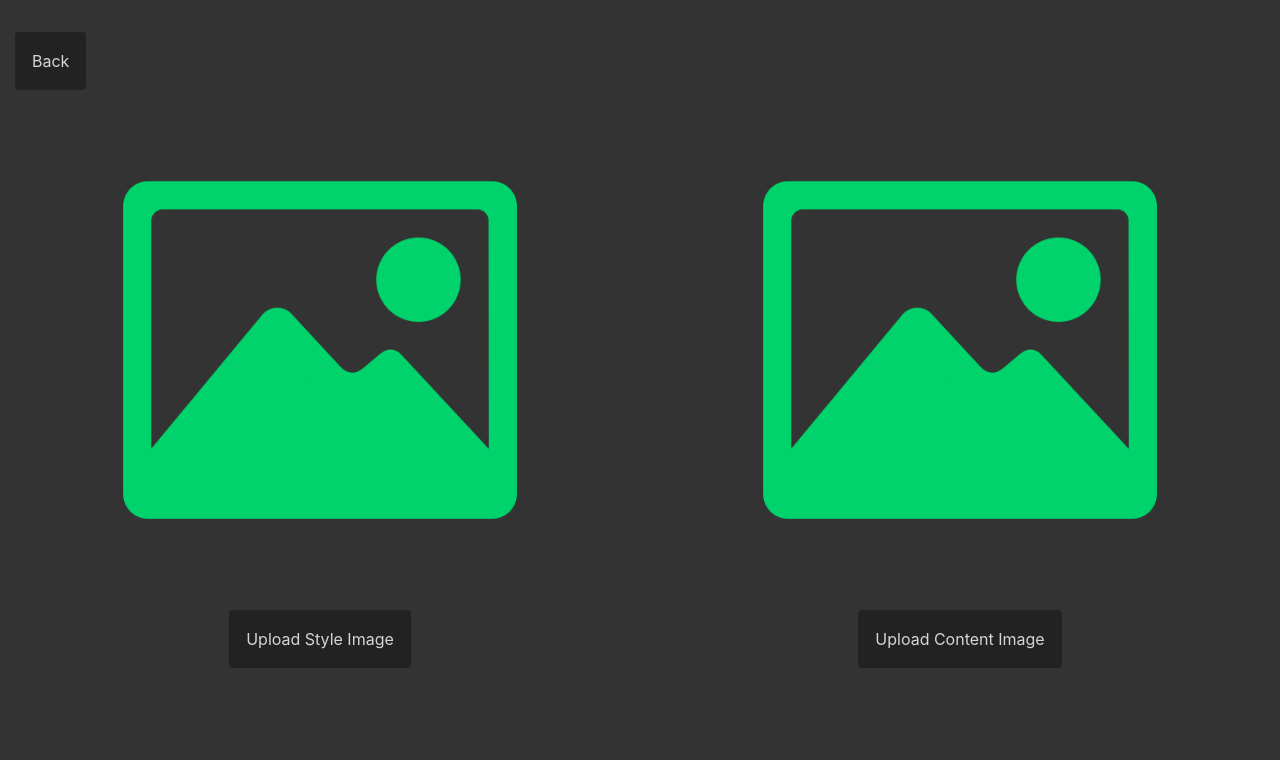
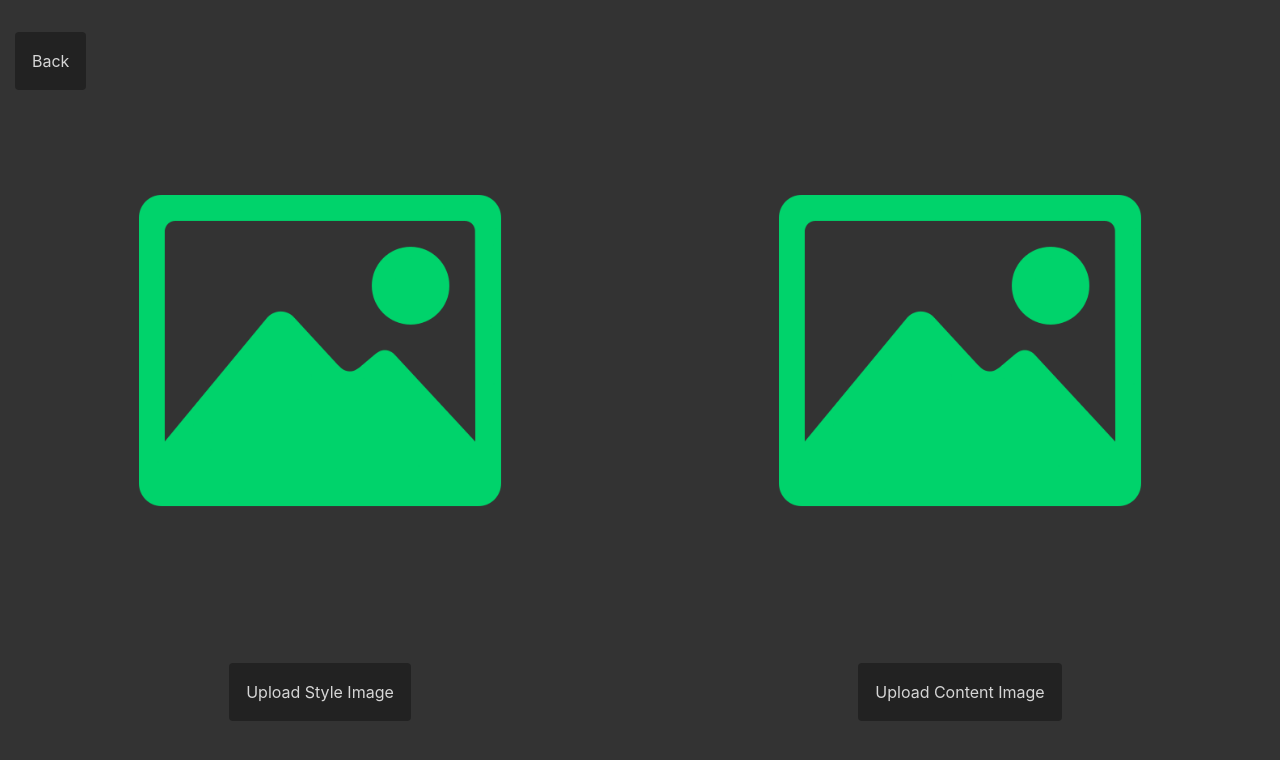
Before and after one commit to dychosenone/Style-Transfer-Project, an Angular app in the folder Image-Style-Transfer/: page / in a window 1280 px wide. Both pictures are taken after a click on the button "Start the Image Style Transfer". Shown: the top 760 px of the page. Built offline with nearby package versions, Linux system fonts and the light colour scheme.

Commit message:
bugfixes

```diff
--- a/Image-Style-Transfer/src/app/app.component.css
+++ b/Image-Style-Transfer/src/app/app.component.css
@@ -89,9 +89,13 @@ body{
 }
 
 .image-container{
-    margin-top: 5em;
+    height: 450px;
+    width: 450px;
     margin-bottom: 5em;
     text-align: center;
+    display: flex;
+    justify-content: center;
+    align-items: center;
 }
 
 input[type="file"] {
@@ -101,8 +105,12 @@ input[type="file"] {
 img{
     width: 450px;
     height: 450px;
-    margin-bottom: 2em;
+
+    padding: 1em;
+
+    object-fit: contain;
 }
+
 
 .input-container{
     text-align: center;
--- a/Image-Style-Transfer/src/app/app.component.html
+++ b/Image-Style-Transfer/src/app/app.component.html
@@ -41,7 +41,9 @@
           <div class="inner" >
 
             <div class="input-container" *ngIf="Page2_Style_Display" @slide_animation>
-              <img [src]="styleImage" for="style-upload" (click)="style_upload.click()">
+              <div class="image-container">
+                <img [src]="styleImage" for="style-upload" (click)="style_upload.click()">
+              </div>
               <div class="break"></div>
               <label for="style-upload" class="upload btn">Upload Style Image</label>
               <input id="style-upload" type="file" (change)="updateImage($event, 'style')" #style_upload/>
@@ -53,7 +55,9 @@
           <div class="inner">
 
             <div class="input-container" *ngIf="Page2_Content_Display" @slide_animation>
-              <img [src]="contentImage" for="Content-upload" (click)="content_upload.click()">
+              <div class="image-container">
+                <img [src]="contentImage" for="Content-upload" (click)="content_upload.click()">
+              </div>
               <div class="break"></div>
               <label for="content-upload" class="upload btn">Upload Content Image</label>
               <input id="content-upload" type="file" (change)="updateImage($event, 'content')" #content_upload/>
--- a/Image-Style-Transfer/src/app/app.component.ts
+++ b/Image-Style-Transfer/src/app/app.component.ts
@@ -86,12 +86,14 @@ export class AppComponent {
     await new Promise(f => setTimeout(f, 510));
 
     this.Page2_Content_Display = !this.Page2_Content_Display;
+    await new Promise(f => setTimeout(f, 210));
     this.Page2_Style_Display = !this.Page2_Style_Display;
   }
 
 
   async Back(){
     this.Page2_Content_Display = !this.Page2_Content_Display;
+    await new Promise(f => setTimeout(f, 210));
     this.Page2_Style_Display = !this.Page2_Style_Display;
 
     await new Promise(f => setTimeout(f, 510));
```
Also changed, not shown: 1 other file (tests, documents, lock files or other folders).
